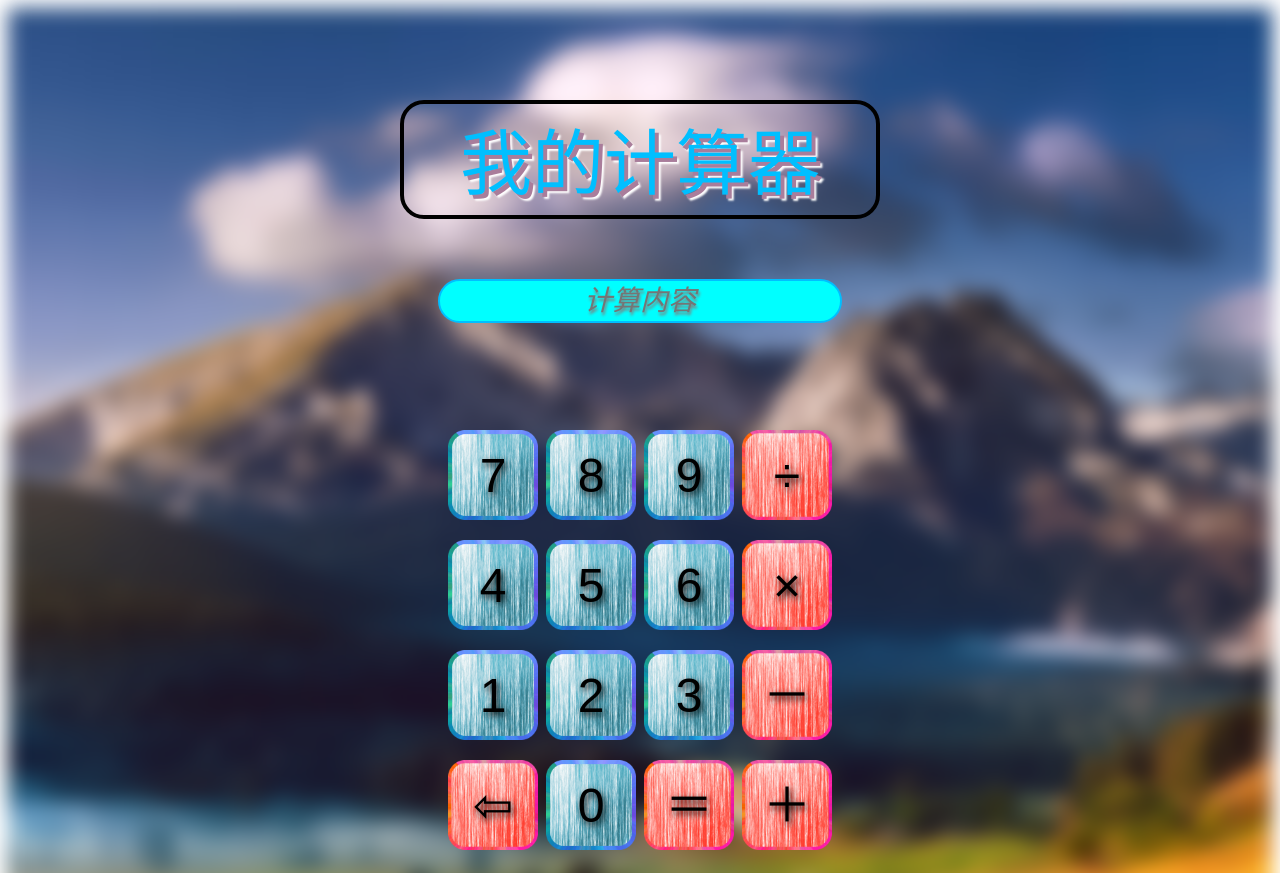
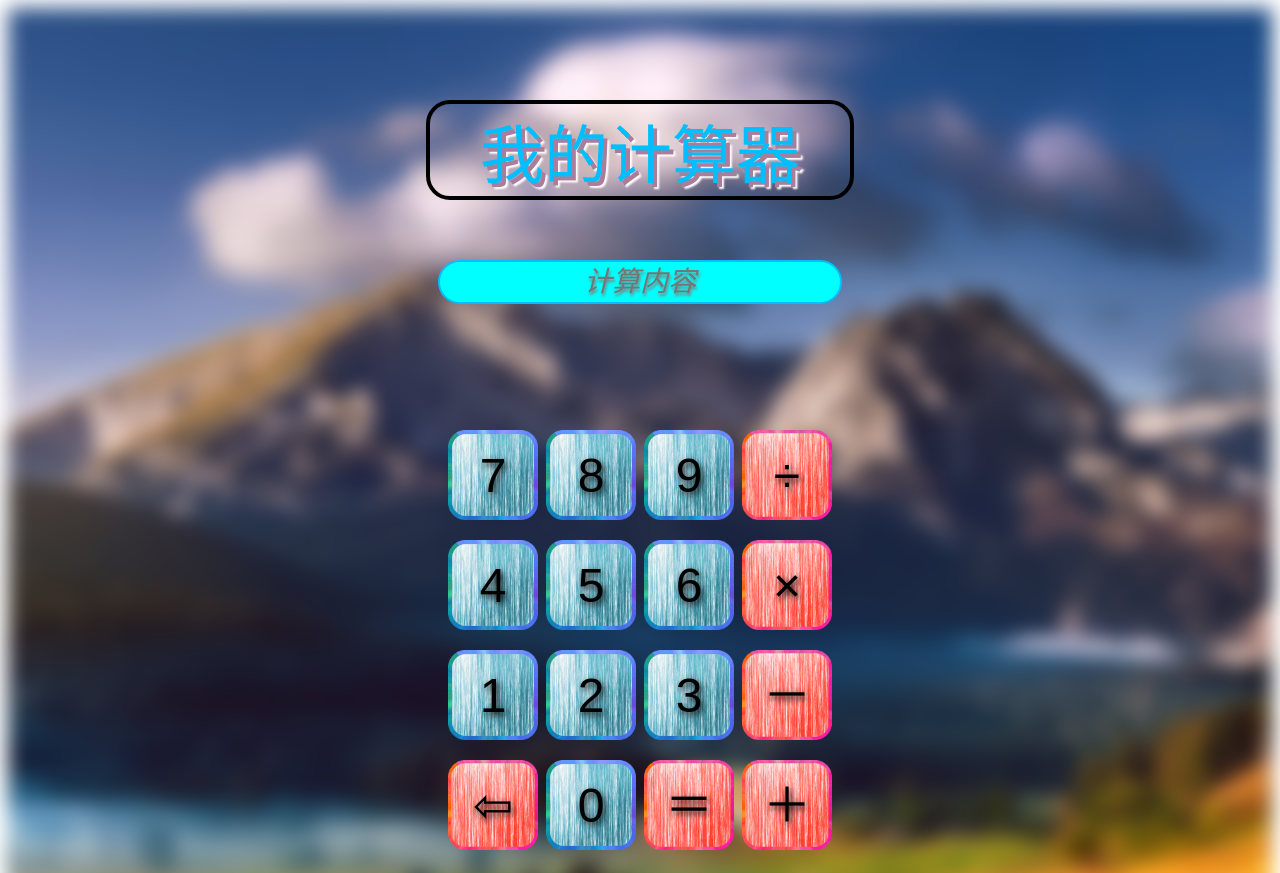
Before and after one commit to iSwfe/iSwfe, a plain HTML site: page MyCalc/index.html in a window 1280 px wide. Shown: the top 873 px of the page. Drawn offline with Linux system fonts and the light colour scheme.

Commit message:
[Fixed] MyCalc
1.修复Safari上的标题logo显示

```diff
--- a/MyCalc/index.html
+++ b/MyCalc/index.html
@@ -36,8 +36,8 @@
 			}
 			.titleButton
 			{
-				width: 480px;
-				padding-bottom: 5px;
+				height: 100px;
+				padding: 0 50px 0 50px;
 				border-style: solid;
 				border-width: 4px;
 				border-radius: 24px;
@@ -45,7 +45,7 @@
 				background-color: transparent;
 
 				color: #00BFFF;
-				font-size: 72px;
+				font-size: 64px;
 				text-shadow: 4px 4px 0 #A97D9B, 6px 6px 2px #FFFFFF;
 			}
 			#rstBox
```
